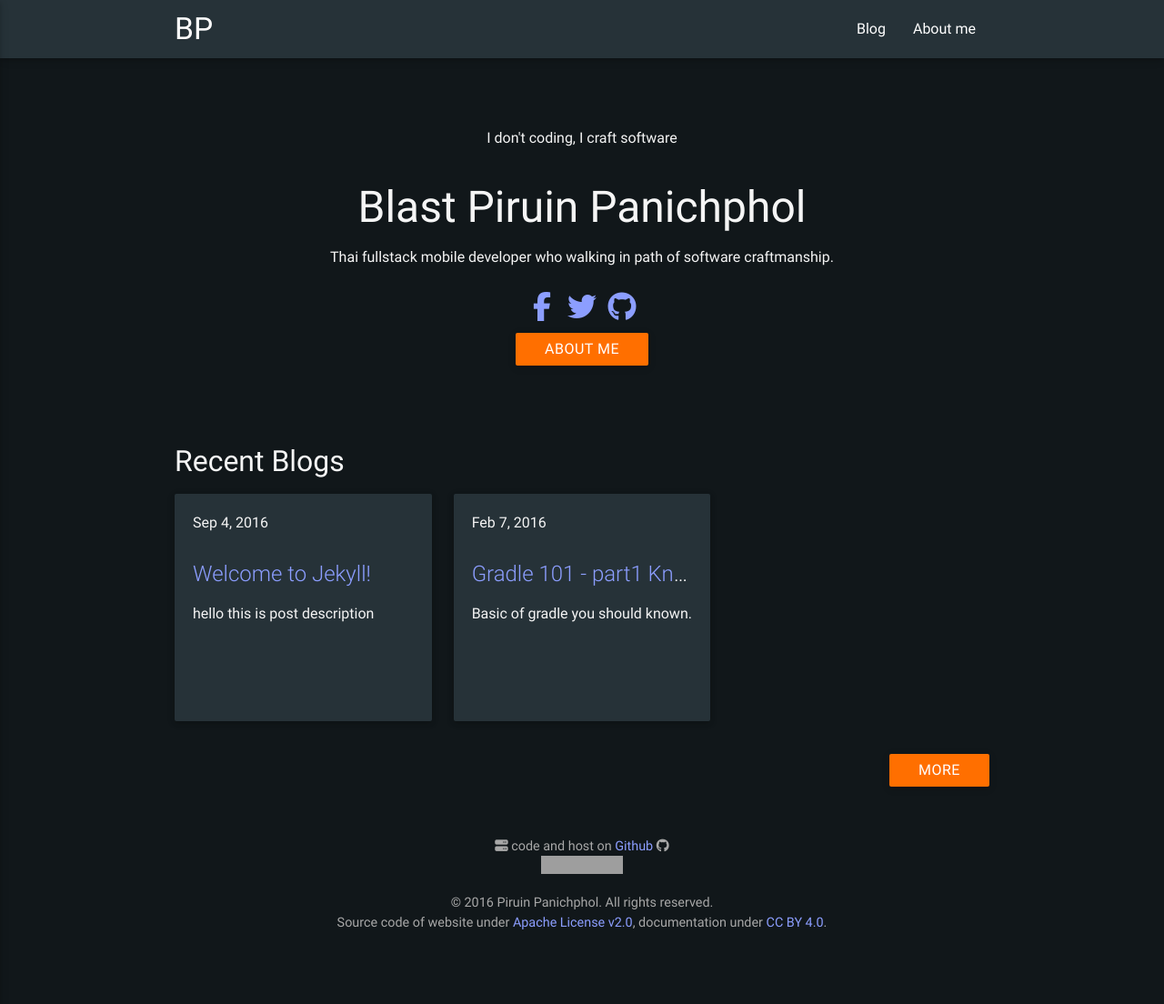
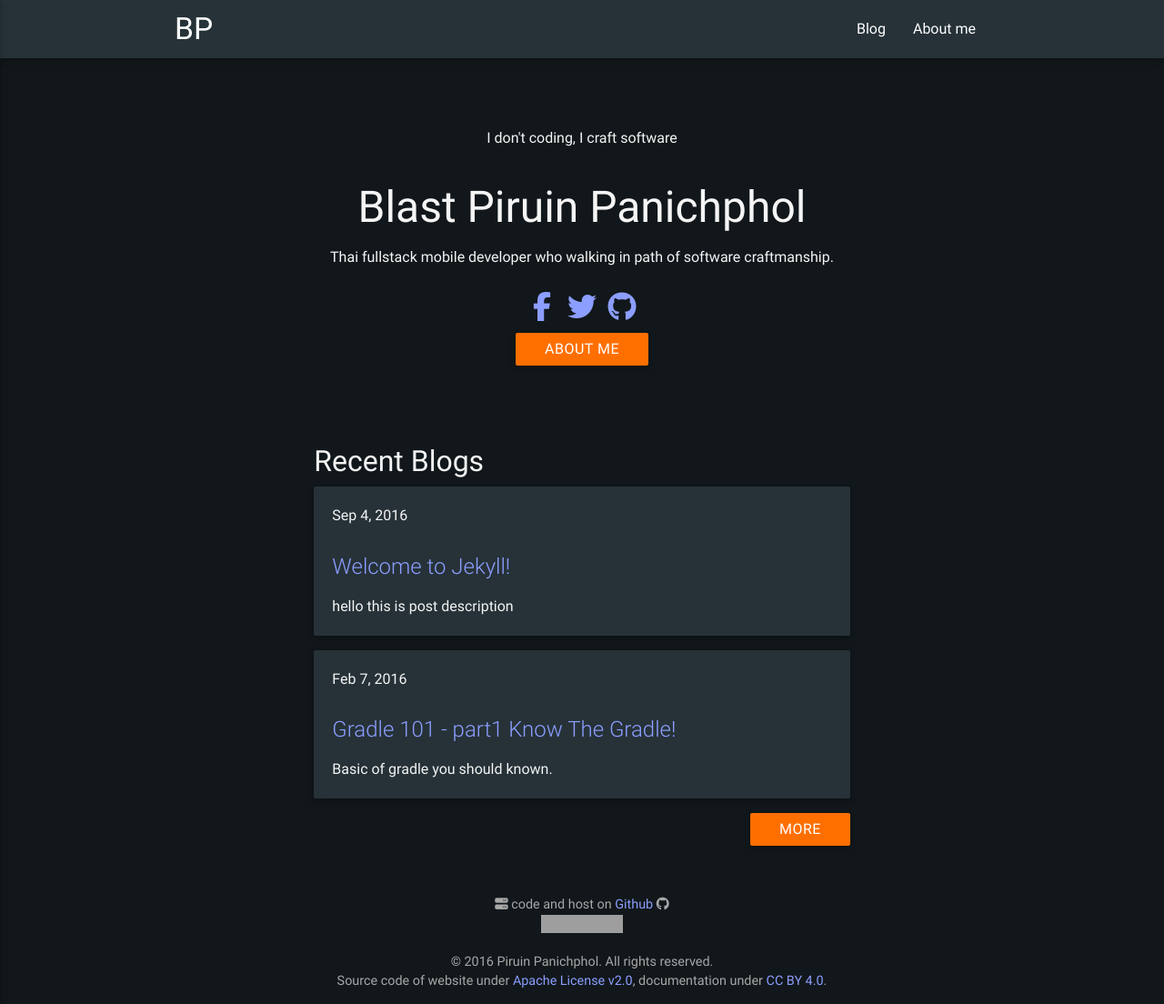
Before and after one commit to piruin/piruin.github.io, a Jekyll site: the page built from index.html, in a window 1280 px wide and 1104 px high. Shown: the whole window at 91% size. Built offline with Jekyll 4.4.1, drawn with Linux system fonts in a browser that asks for light colours; nearby versions of some CDN libraries; grey boxes are pictures that could not be loaded.

Commit message:
change style of recent blog, Again!

```diff
--- a/404.html
+++ b/404.html
@@ -2,6 +2,6 @@
 permalink: /404.html
 ---
 <article class="center-align billboard more-padding" >
-<h1 >404 Nothing here</h1>
+<h1>404 Nothing here</h1>
 <p>I will bring you to my home in 5 second, Let me cast spell. <br/>Bah bah bah....</p>
 </article>
--- a/index.html
+++ b/index.html
@@ -8,22 +8,21 @@
   <div class="center-align"><a href="/about/" class="waves-effect waves-light btn">About me</a></div>
 </section>
 
-<section id="recent-blog">
+<section class="row" id="recent-blog">
+  <div class="col s12 m10 offset-m1 l8 offset-l2">
   <h2>Recent Blogs</h2>
-  <div class="row">
     {% for post in site.posts limit:3 %}
-    <div class="col s12 m4">
-      <article class="card small hoverable">
+
+      <article class="card hoverable">
         <div class="card-content">
         <time datetime="{{ post.date | date_to_xmlschema }}">{{ post.date | date: "%b %-d, %Y" }}</time>
         <h3 class="card-title truncate"><a href="{{ post.url }}">{{ post.title | escape }}</a></h3>
         {% if post.description %}{{ post.description }}{% else %}{{ post.excerpt | truncate: 200}}{% endif %}
         </div>
       </article>
+    {% endfor %}
+    <div class="right-align">
+      <a class="waves-effect waves-light btn" href="/blog/">More</a>
     </div>
-    {% endfor %}
-  </div>
-  <div class="right-align">
-    <a class="waves-effect waves-light btn" href="/blog/">More</a>
   </div>
 </section>
```
